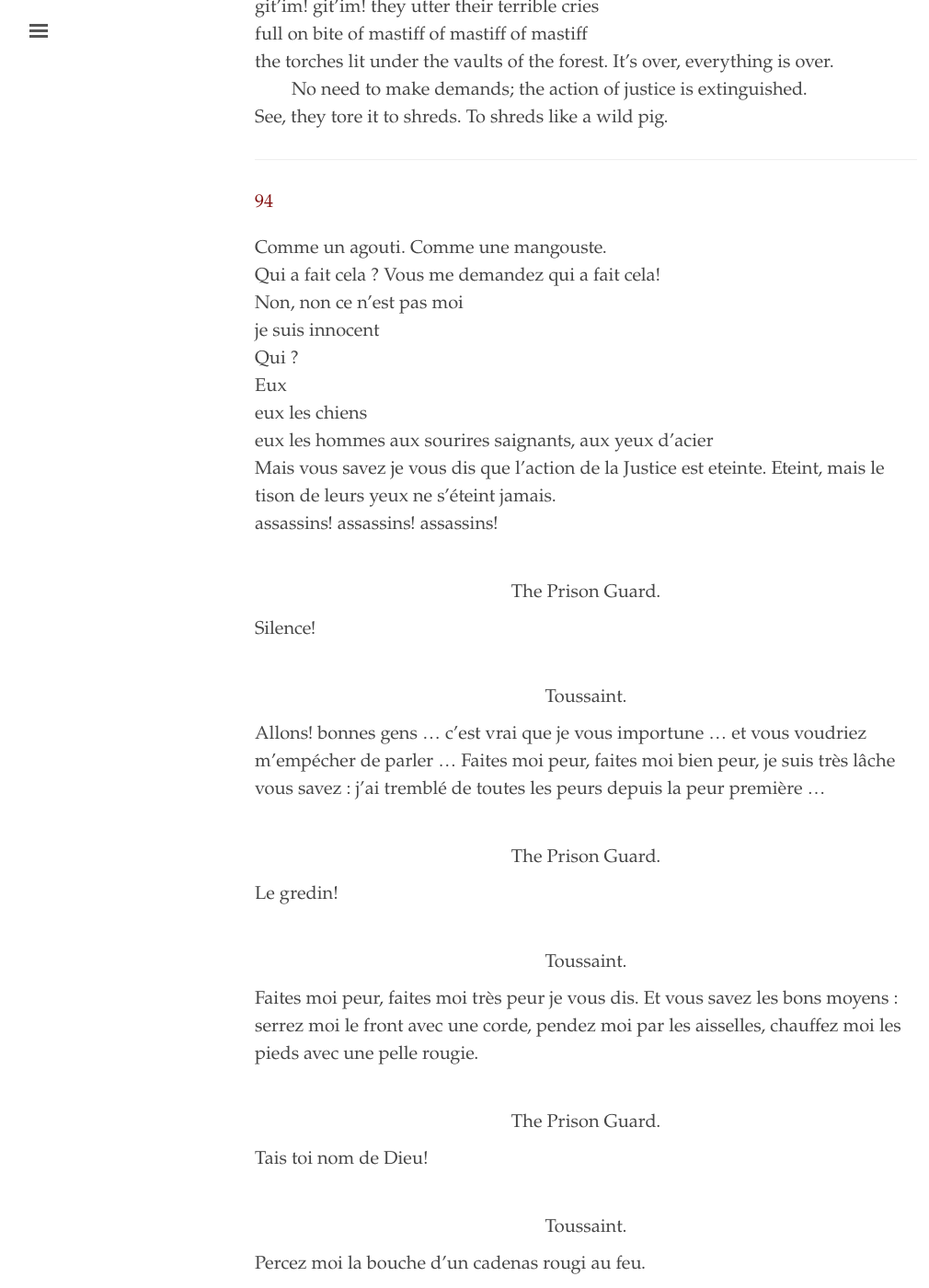
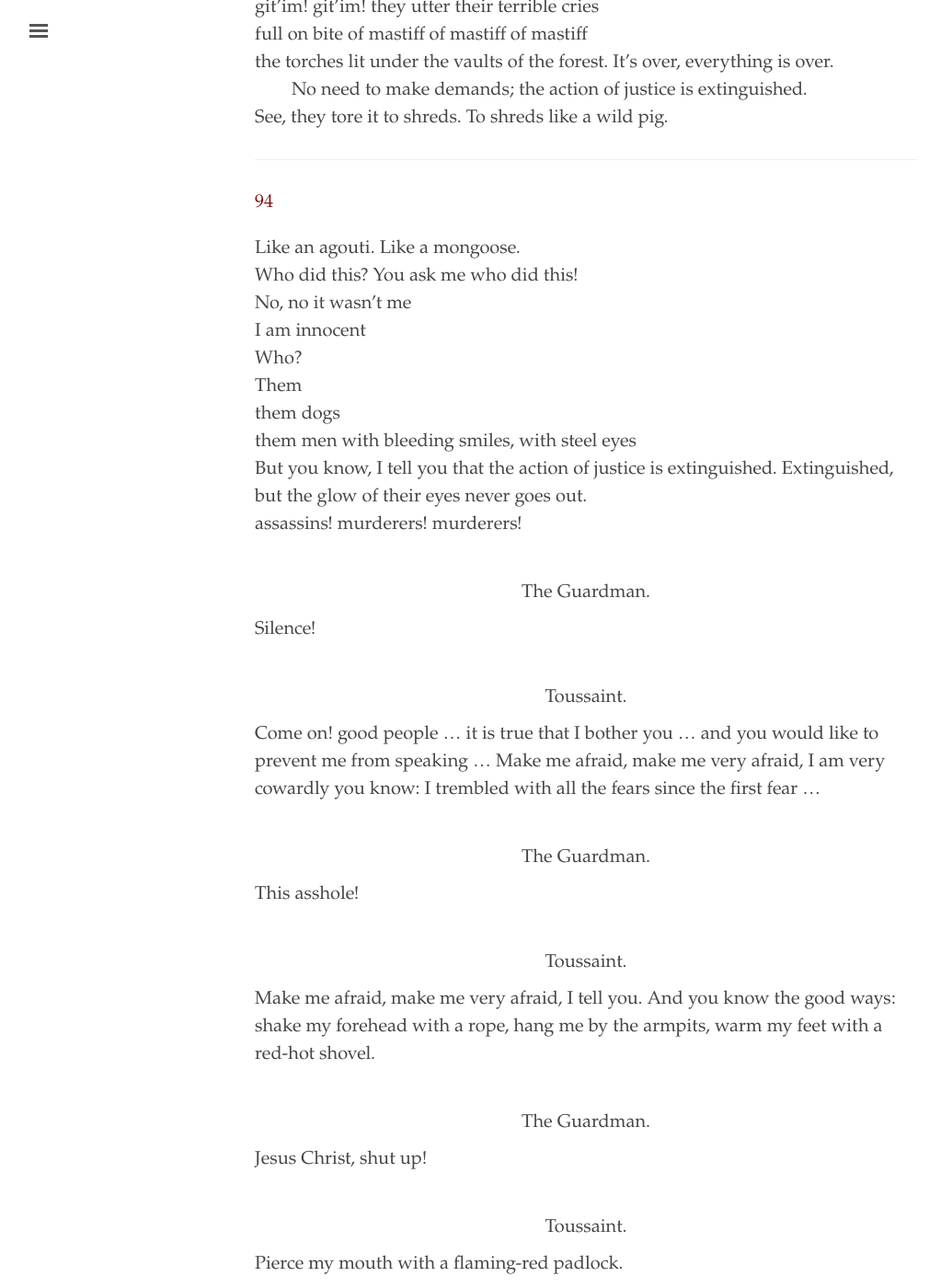
Before and after one commit to elotroalex/chiens, a Jekyll site: the page built from _texts/translation.md, in a window 1280 px wide and 1400 px high, scrolled down 105563 px. Shown: the whole window at 92% size, without its empty margins (3-1013 px from the left). Built offline with Jekyll 4.4.1, drawn with Linux system fonts in a browser that asks for light colours; some of the changed text lies outside the part shown.

Commit message:
half way through 94

```diff
--- a/_texts/translation.md
+++ b/_texts/translation.md
@@ -2636,7 +2636,7 @@ Oh, steps; hooves of horses; crawling larvae grown in the valley of my ears. Con
 
 - {:.pr.i} Attached like a sign to the top of France, I do not sob ... I call.
 
-- {:.sp} The Prison Guard.
+- {:.sp} The Guardman.
 
 - We undermined the echo : your words will burn like turds.
 
@@ -2644,7 +2644,7 @@ Oh, steps; hooves of horses; crawling larvae grown in the valley of my ears. Con
 
 - Maroon, your only flag, mine: perils and revolt without remorse.
 
-- {:.sp} The Prison Guard.
+- {:.sp} The Guardman.
 
 - You boast of your crimes.
 
@@ -2652,7 +2652,7 @@ Oh, steps; hooves of horses; crawling larvae grown in the valley of my ears. Con
 
 - I acclimatized a tree of sulfur and lava among a vanquished people.
 
-- {:.sp} The Prison Guard.
+- {:.sp} The Guardman.
 
 - Pathetic.
 
@@ -2669,7 +2669,7 @@ Oh, steps; hooves of horses; crawling larvae grown in the valley of my ears. Con
 - the race of earth, the race of ash walks
 - the road feet spit saltpetre wads.
 
-- {:.sp} The Prison Guard.
+- {:.sp} The Guardman.
 
 - You will expire, prisoner of snow, loneliness and desperation.
 
@@ -3393,150 +3393,152 @@ Oh, steps; hooves of horses; crawling larvae grown in the valley of my ears. Con
 
 [94]({{site.baseurl}}/chiens/p094.html){:.pagetitle}
 
-- Comme un agouti. Comme une mangouste.
-- Qui a fait cela ? Vous me demandez qui a fait cela!
-- Non, non ce n'est pas moi
-- je suis innocent
-- Qui ?
-- Eux
-- eux les chiens
-- eux les hommes aux sourires saignants, aux yeux d'acier
-- {:.pr} Mais vous savez je vous dis que l'action de la Justice est eteinte. Eteint, mais le tison de leurs yeux ne s'éteint jamais.
-- assassins! assassins! assassins!
-
-- {:.sp} The Prison Guard.
+- Like an agouti. Like a mongoose.
+- Who did this? You ask me who did this!
+- No, no it wasn't me
+- I am innocent
+- Who?
+- Them
+- them dogs
+- them men with bleeding smiles, with steel eyes
+- {:.pr} But you know, I tell you that the action of justice is extinguished. Extinguished, but the glow of their eyes never goes out.
+- assassins! murderers! murderers!
+
+- {:.sp} The Guardman.
 
 - Silence!
 
 - {:.sp} Toussaint.
 
-- {:.pr} Allons! bonnes gens ... c'est vrai que je vous importune ... et vous voudriez m'empécher de parler ... Faites moi peur, faites moi bien peur, je suis très lâche vous savez : j'ai tremblé de toutes les peurs depuis la peur première ...
-
-- {:.sp} The Prison Guard.
-
-- Le gredin!
-
-- {:.sp} Toussaint.
-
-- {:.pr} Faites moi peur, faites moi très peur je vous dis. Et vous savez les bons moyens : serrez moi le front avec une corde, pendez moi par les aisselles, chauffez moi les pieds avec une pelle rougie.
-
-- {:.sp} The Prison Guard.
-
-- Tais toi nom de Dieu!
-
-- {:.sp} Toussaint.
-
-- Percez moi la bouche d'un cadenas rougi au feu.
-
-- {:.sp} The Prison Guard.
-
-- Il me tente!
-
-- {:.sp} Toussaint.
-
-- {:.pr} Marquez moi à l'épaule d'une fleur de lys, d'un verrou de prison, ou de vos initiales tout simplement Jean ou Pierre ou Jeanne ou Louise ou Geneviève ... c'est ça ... ou d'un drapeau ... ou d'un petit canon ... ou d'une croix ... ou d'un trèfle.
+- {: .pr} Come on! good people ... it is true that I bother you ... and you would like to prevent me from speaking ... Make me afraid, make me very afraid, I am very cowardly you know: I trembled with all the fears since the first fear ...
+
+- {:.sp} The Guardman.
+
+- This asshole!
+
+- {:.sp} Toussaint.
+
+- {:.pr} Make me afraid, make me very afraid, I tell you. And you know the good ways: shake my forehead with a rope, hang me by the armpits, warm my feet with a red-hot shovel.
+
+- {:.sp} The Guardman.
+
+- Jesus Christ, shut up!
+
+- {:.sp} Toussaint.
+
+- Pierce my mouth with a flaming-red padlock.
+
+- {:.sp} The Guardman.
+
+- He tempts me!
+
+- {:.sp} Toussaint.
+
+- {: .pr} Mark me on the shoulder with a fleur-de-lys, a prison lock, or your initials, simply Jean, or Pierre, or Jeanne, or Louise, or Geneviève ... that's it .. or a flag ... or a small cannon ... or a cross ... or a clover.
 
 ---
 
 [95]({{site.baseurl}}/chiens/p095.html){:.pagetitle}
 
-- {:.sp} The Prison Guard.
-
-- Tous les diables de l'enfer tisonnent dans sa couenne noire
-
-- {:.sp} Toussaint.
-
-- ... ou bien de vos chiffres entrelaçés, ou bien d'une formule latine.
-
-- {:.sp} The Prison Guard.
-
-- Assez!
-
-- {:.sp} Toussaint.
-
-- {:.pr} Ils font les scrupuleux. Ne vous génez pas je vous assure : j'étais absent au baptème du Christ.
-
-- {:.sp} The Prison Guard.
-
-- Ça se voit à l'œil nu.
-
-- {:.sp} Toussaint.
-
-- Et je m'accuse d'avoir ri de Noé, mon père nu, mon père ivre.
-- Et je m'accuse de m'être vautré d'amour dans la nuit opaque, dans la nuit lourde.
+- {:.sp} The Guardman.
+
+- All the devils of hell poke on his black skin
+
+- {:.sp} Toussaint.
+
+- ... or your intertwined figures, or a Latin formula.
+
+- {:.sp} The Guardman.
+
+- Enough!
+
+- {:.sp} Toussaint.
+
+- {: .pr} They are scrupulous. Don't be afraid, I assure you: I was absent from the baptism of Christ.
+
+- {:.sp} The Guardman.
+
+- We can tell.
+
+- {:.sp} Toussaint.
+
+- And I confess, I laughed at Noah, my naked father, my drunk father.
+- And I confess, I wallowed in love in the opaque night, in the heavy night.
 
 ---
 
 [96]({{site.baseurl}}/chiens/p096.html){:.pagetitle}
 
-- {:.sp} The Jailer.
-
-- Ligote le.
-
-- {:.sp} The Prison Guard.
-
-- On y va ma femme, on y va *(il ligote Toussaint.)*
-
-- {:.sp} The Jailer.
-
-- Misérable voleur.
-
-- {:.sp} Toussaint.
-
-- Que me voulez vous, méprisables créatures ?
-
-- {:.sp} The Prison Guard.
-
-- ... Ce trésor ... où l'as tu caché ce trésor ... le fruit de tes rapines ?
-
-- {:.sp} The Jailer.
-
-- Voleur! Voleur! ... Nous sommes renseignés ...
-
-- {:.sp} Toussaint.
-
-- Quelle est cette femme qui m'insulte ?
-
-- {:.sp} The Prison Guard.
-
-- A toi de répondre, gredin noir ... il n'est plus temps de biaiser.
-
-- {:.sp} The Jailer.
-
-- Frappe le, frappe-le ... ça fera du bien à sa vilaine peau ...
-
-- {:.sp} Toussaint.
+- {:.sp} The Guardwoman.
+
+- Tie him up.
+
+- {:.sp} The Guardman.
+
+- On it, my dear. On it *(he ties Toussaint)*
+
+- {:.sp} The Guardwoman.
+
+- Lousy thief.
+
+- {:.sp} Toussaint.
+
+- What do you want from me, despicable creatures?
+
+- {:.sp} The Guardman.
+
+- ... This treasure ... where did you hide it ... your booty?
+
+- {:.sp} The Guardwoman.
+
+- Thief! Thief! ... We have information ...
+
+- {:.sp} Toussaint.
+
+- Who is this woman who insults me?
+
+- {:.sp} The Guardman.
+
+- Answer us, you Black bastard ... there is no time to waste.
+
+- {:.sp} The Guardwoman.
+
+- Hit him, hit him ... it will do his rotten skin some good ...
+
+- {:.sp} Toussaint.
+
+- Who is this woman?
 
 - Qui es-tu femme ?
-- {:.pr} J'en ai connu des femmes ; des seins surpris au pâturage, des éléphants enfants allant à la messe.
-
-- {:.sp} The Jailer.
-
-- Aïe ! Le goujat! il m'insulte le salaud, il m'insulte tu entends ?
-
-- {:.sp} The Prison Guard.
-
-- Insolent, dégoutant, singe libidineux!
+- {:.pr} I have known women like you; breasts surprised with grazing, elephant children going to mass.
+
+- {:.sp} The Guardwoman.
+
+- Ouch! The sexist pig! He insults me, the bastard. He insults me, you hear?
+
+- {:.sp} The Guardman.
+
+- Insolent, disgusting, libidinous monkey!
 
 *(il le frappe. La femme le frappe également).*
 
 - {:.sp} Toussaint.
 
-- {:.pr.i} Le roi Toussaint ... Répétez : "le roi Toussaint." Le roi Toussaint vainquit les Anglais. Le roi Toussaint terrassa les Espagnols ...
+- {: .pr.i} King Toussaint ... Repeat after me: "King Toussaint." King Toussaint defeated the English. King Toussaint overthrew the Spaniards ...
 
 ---
 
 [97]({{site.baseurl}}/chiens/p097.html){:.pagetitle}
 
-- {:.sp} The Prison Guard.
-
-- {:.pr.i} Dis-donc, mais il se fout de nous, le moricaud ... Bien sûr qu'il fait le fou ... Plus fort ... encore plus fort *(il frappe Toussaint)*.
+- {:.sp} The Guardman.
+
+- {: .pr.i} Would you look at that. He doesn't give a fuck. This monkey ... Of course, he's crazy ... stronger ... even stronger *(he hits Toussaint)*.
 
 - {:.sp} Toussaint.
 
 - {:.pr} Frappe ... frappe commandeur ... frappe jusqu'au sang ... il est né du sillon une race sans gémissement ... frappe et lasse toi.
 
-- {:.sp} The Jailer.
+- {:.sp} The Guardwoman.
 
 - {:.pr} Bûche! Quelle bûche! C'est une bûche te dis-je ... une drôle de race, ces nègres ... Crois-tu que nos coups lui fassent mal ... en tout cas, ça ne marque pas.
 - ... *(elle frappe.)* Oh! Oh! Son sang coule!
@@ -3549,7 +3551,7 @@ Oh, steps; hooves of horses; crawling larvae grown in the valley of my ears. Con
 
 - {:.pr} Isaac, Isaac, pourquoi rester sous la pluie ... J'avais un fils ... j'avais réussi à le préserver des morsures de cette race de scorpions ... Isaac, Isaac!
 
-- {:.sp} The Prison Guard.
+- {:.sp} The Guardman.
 
 - {:.pr} Ah! il déraille sérieusement ... C'est à mourir de rire ... Dis, c'est marrant le sang rouge sur la peau noire. *(Ils délient Toussaint.)*
 
```
